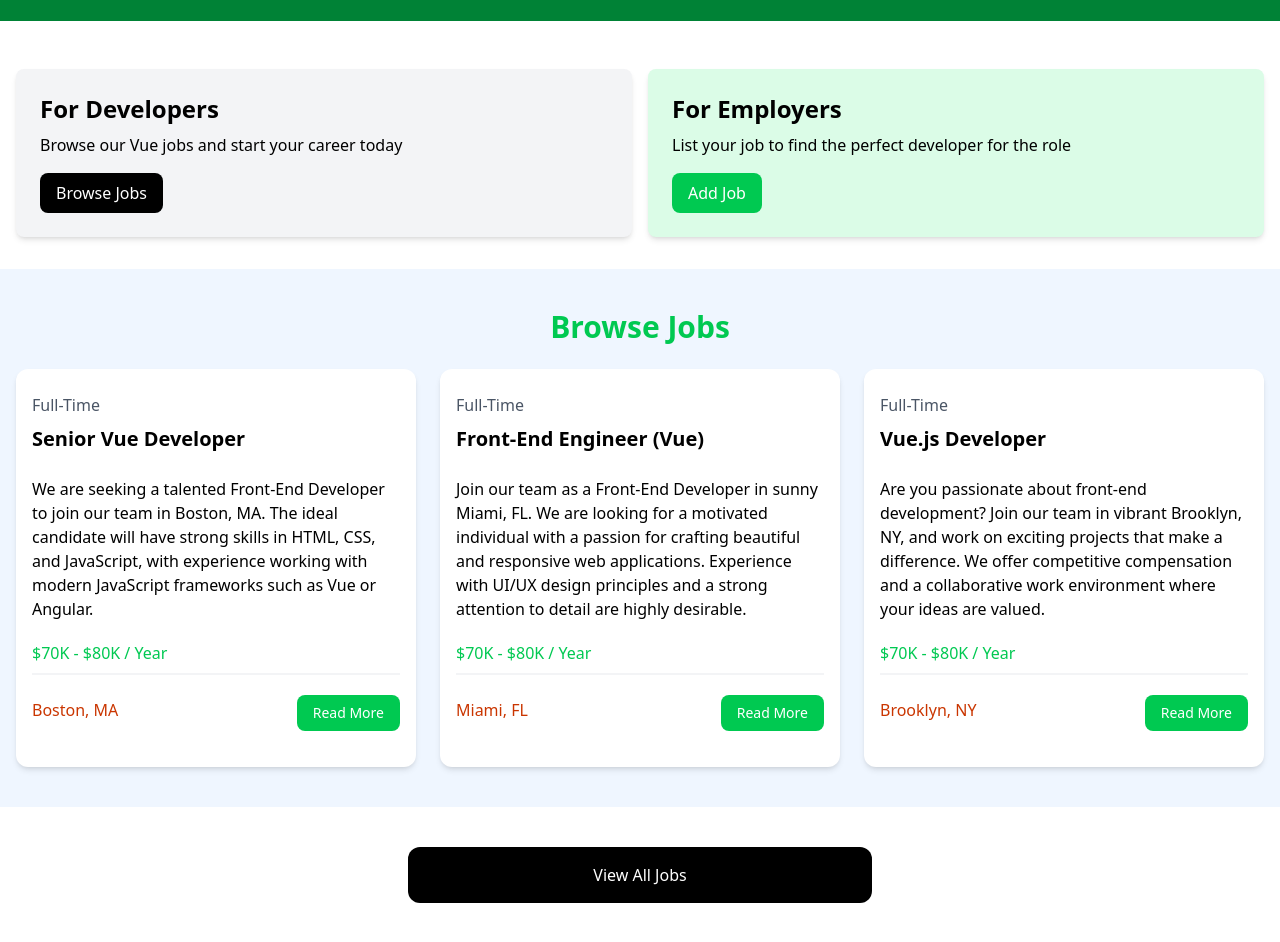
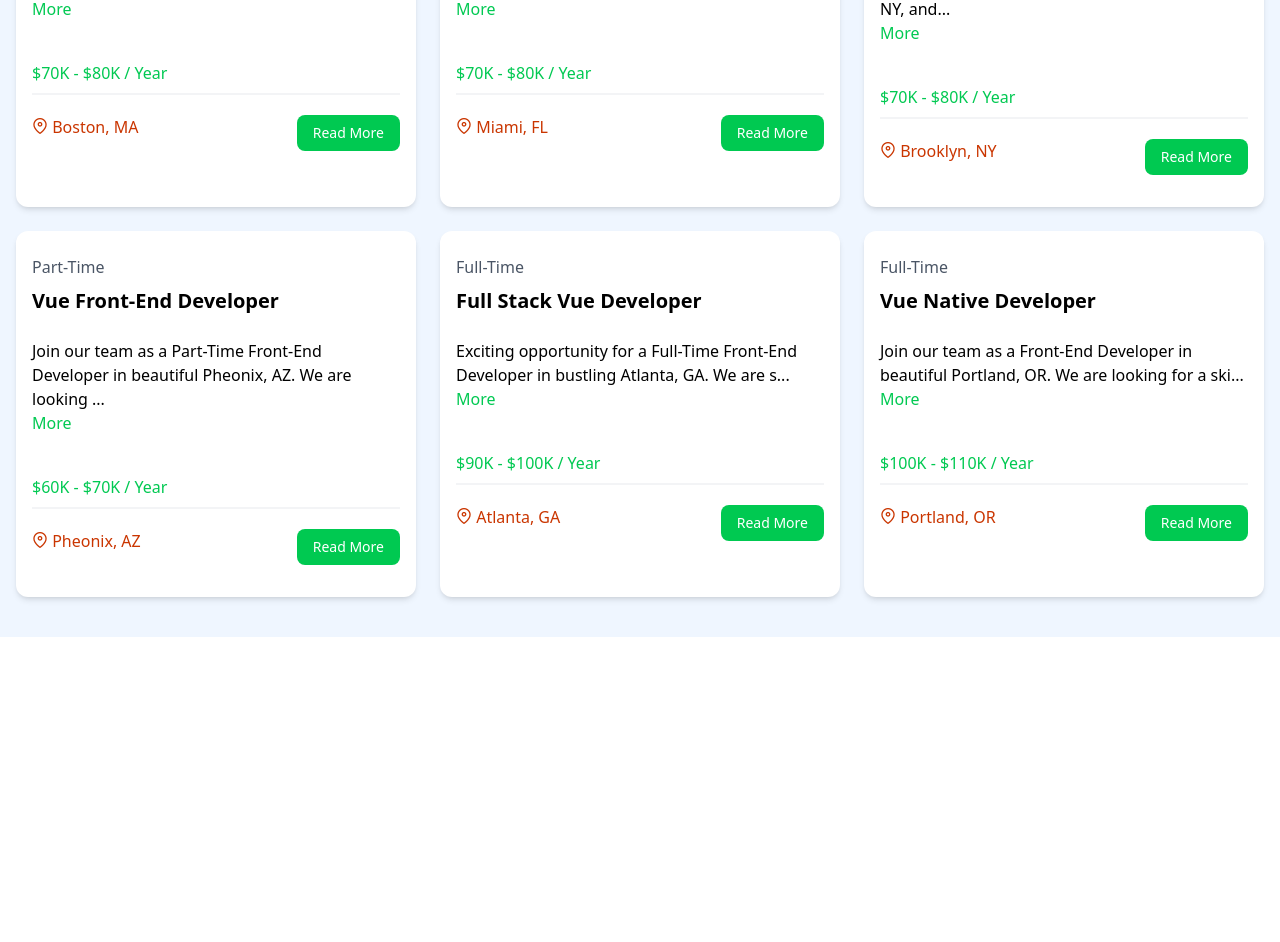
Before and after one commit to NatanBraslavsky/vue, a Vue app in the folder cursos/cursoYtTraversy/teste/vue-projectTest/: page /jobs in a window 1280 px wide. Shown: the part 340-1282 px from the top of the page. After the commit the page ends 977 px from the top, so only its background shows below. Built offline with nearby package versions, Linux system fonts and the light colour scheme.

Commit message:
estudos vue

```diff
--- a/cursos/cursoYtTraversy/teste/vue-projectTest/package.json
+++ b/cursos/cursoYtTraversy/teste/vue-projectTest/package.json
@@ -12,7 +12,9 @@
     "preview": "vite preview"
   },
   "dependencies": {
-    "vue": "^3.5.26"
+    "primeicons": "^7.0.0",
+    "vue": "^3.5.26",
+    "vue-router": "^4.6.4"
   },
   "devDependencies": {
     "@tailwindcss/cli": "^4.1.18",
--- a/cursos/cursoYtTraversy/teste/vue-projectTest/src/App.vue
+++ b/cursos/cursoYtTraversy/teste/vue-projectTest/src/App.vue
@@ -1,15 +1,11 @@
 <script setup>
-import Hero from './components/Hero.vue';
-import HomeCards from './components/HomeCards.vue';
-import JobListings from './components/JobListings.vue';
+
 import NavBar from './components/NavBar.vue';
-
+import { RouterView } from 'vue-router';
 
 </script>
 
 <template>
   <NavBar/>
-  <Hero title="Test title" description="description test"/>
-  <HomeCards/>
-  <JobListings :limit="3" :showButton="true"/>
+  <RouterView/>
 </template>
--- a/cursos/cursoYtTraversy/teste/vue-projectTest/src/components/JobListing.vue
+++ b/cursos/cursoYtTraversy/teste/vue-projectTest/src/components/JobListing.vue
@@ -1,9 +1,14 @@
 <script setup>
 import { defineProps, ref, computed } from 'vue';
-    defineProps({
-        job: Object
+
+const props = defineProps({
+    job: Object,
 });
 const showFullDescription = ref(false);
+
+const toggleFullDescription = () =>{
+    showFullDescription.value = !showFullDescription.value;
+}
 
 const truncatedDescription = computed(()=>{
     let description = props.job.description;
@@ -23,8 +28,14 @@
             </div>
 
             <div class="mb-5">
-                {{ job.description }}
+                <div>
+                    {{ truncatedDescription }}
                 </div>
+                <button @click="toggleFullDescription" class="text-green-500 hover:text-green-600 mb-5">
+                    {{ showFullDescription ? 'Less' : 'More' }}
+                </button>
+            </div>
+
 
             <h3 class="text-green-500 mb-2">{{ job.salary }} / Year</h3>
 
@@ -32,7 +43,7 @@
 
             <div class="flex flex-col lg:flex-row justify-between mb-4">
                 <div class="text-orange-700 mb-3">
-                    <i class="fa-solid fa-location-dot text-lg"></i>
+                    <i class="pi pi-map-marker text-orange-700"></i>
                     {{ job.location }}
                 </div>
                 <a
@@ -45,3 +56,4 @@
         </div>
     </div>
 </template>
+ d
--- a/cursos/cursoYtTraversy/teste/vue-projectTest/src/components/JobListings.vue
+++ b/cursos/cursoYtTraversy/teste/vue-projectTest/src/components/JobListings.vue
@@ -3,6 +3,7 @@ import JobData from '@/jobs.json';
 import { ref } from 'vue';
 import JobListing from './JobListing.vue';
 import { defineProps } from 'vue';
+import { RouterLink } from 'vue-router';
 
 defineProps({
     limit: Number,
@@ -28,10 +29,10 @@ const jobs = ref(JobData);
         </div>
     </section>
     <section v-if="showButton" class="m-auto max-w-lg my-10 px-6">
-      <a
-        href="jobs.html"
+      <RouterLink
+        to="/jobs"
         class="block bg-black text-white text-center py-4 px-6 rounded-xl hover:bg-gray-700"
-        >View All Jobs</a
+        >View All Jobs</RouterLink
       >
     </section>
 </template>
--- a/cursos/cursoYtTraversy/teste/vue-projectTest/src/components/NavBar.vue
+++ b/cursos/cursoYtTraversy/teste/vue-projectTest/src/components/NavBar.vue
@@ -1,5 +1,6 @@
 <script setup>
     import logo from '@/assets/img/logo.png';
+    import { RouterLink } from 'vue-router';
 </script>
 
 <template>
@@ -8,26 +9,27 @@
         <div class="flex h-20 items-center justify-between">
           <div class="flex flex-1 items-center justify-center md:items-stretch md:justify-start">
            <!-- Logo -->
-            <a class="flex flex-shrink-0 items-center mr-4" href="index.html">
+            <RouterLink class="flex flex-shrink-0 items-center mr-4" to="/">
               <img class="h-10 w-auto" :src="logo" alt="Vue Jobs" />
               <span class="hidden md:block text-white text-2xl font-bold ml-2">Vue Jobs</span>
-            </a>
+            </RouterLink>
             <div class="md:ml-auto">
               <div class="flex space-x-2">
-                <a
-                  href="index.html"
+                <RouterLink
+                  to="/"
                   class="text-white bg-green-900 hover:bg-gray-900 hover:text-white rounded-md px-3 py-2"
-                  >Home</a
-                >
-                <a
-                  href="jobs.html"
+                  >
+                  Home
+                </RouterLink>
+                <RouterLink
+                  to="/jobs"
                   class="text-white hover:bg-green-900 hover:text-white rounded-md px-3 py-2"
-                  >Jobs</a
-                >
-                <a
-                  href="add-job.html"
+                  >Jobs
+                </RouterLink>
+                <RouterLink
+                  to="/jobs/add"
                   class="text-white hover:bg-green-900 hover:text-white rounded-md px-3 py-2"
-                  >Add Job</a
+                  >Add Job</RouterLink
                 >
               </div>
             </div>
--- /dev/null
+++ b/cursos/cursoYtTraversy/teste/vue-projectTest/src/router/index.js
@@ -0,0 +1,22 @@
+import { createRouter, createWebHistory } from 'vue-router';
+import HomeView from '@/views/HomeView.vue';
+import JobsView from '@/views/JobsView.vue';
+
+const router = createRouter({
+    history: createWebHistory(import.meta.env.BASE_URL),
+    routes: [
+        {
+            path: '/',
+            name: 'home',
+            component: HomeView
+        },
+        {
+            path: '/jobs',
+            name: 'jobs',
+            component: JobsView
+        },
+
+    ]
+});
+
+export default router;
--- /dev/null
+++ b/cursos/cursoYtTraversy/teste/vue-projectTest/src/views/HomeView.vue
@@ -0,0 +1,13 @@
+<script setup>
+
+import Hero from '@/components/Hero.vue';
+import HomeCards from '@/components/HomeCards.vue';
+import JobListings from '@/components/JobListings.vue';
+
+</script>
+
+<template>
+    <Hero title="Test title" description="description test"/>
+    <HomeCards/>
+    <JobListings :limit="3" :showButton="true"/>
+</template>
--- /dev/null
+++ b/cursos/cursoYtTraversy/teste/vue-projectTest/src/views/JobsView.vue
@@ -0,0 +1,7 @@
+<script setup>
+import JobListings from '@/components/JobListings.vue';
+</script>
+
+<template>
+    <JobListings/>
+</template>
```
Also changed, not shown: cursos/cursoYtTraversy/teste/vue-projectTest/src/main.js (+9 -4 lines), cursos/cursoYtTraversy/teste/vue-projectTest/src/CrudTest.vue (renamed from cursos/cursoYtTraversy/teste/vue-projectTest/src/App2.vue), 1 other file (tests, documents, lock files or other folders). Lines whose indentation alone changed are shown as unchanged.
